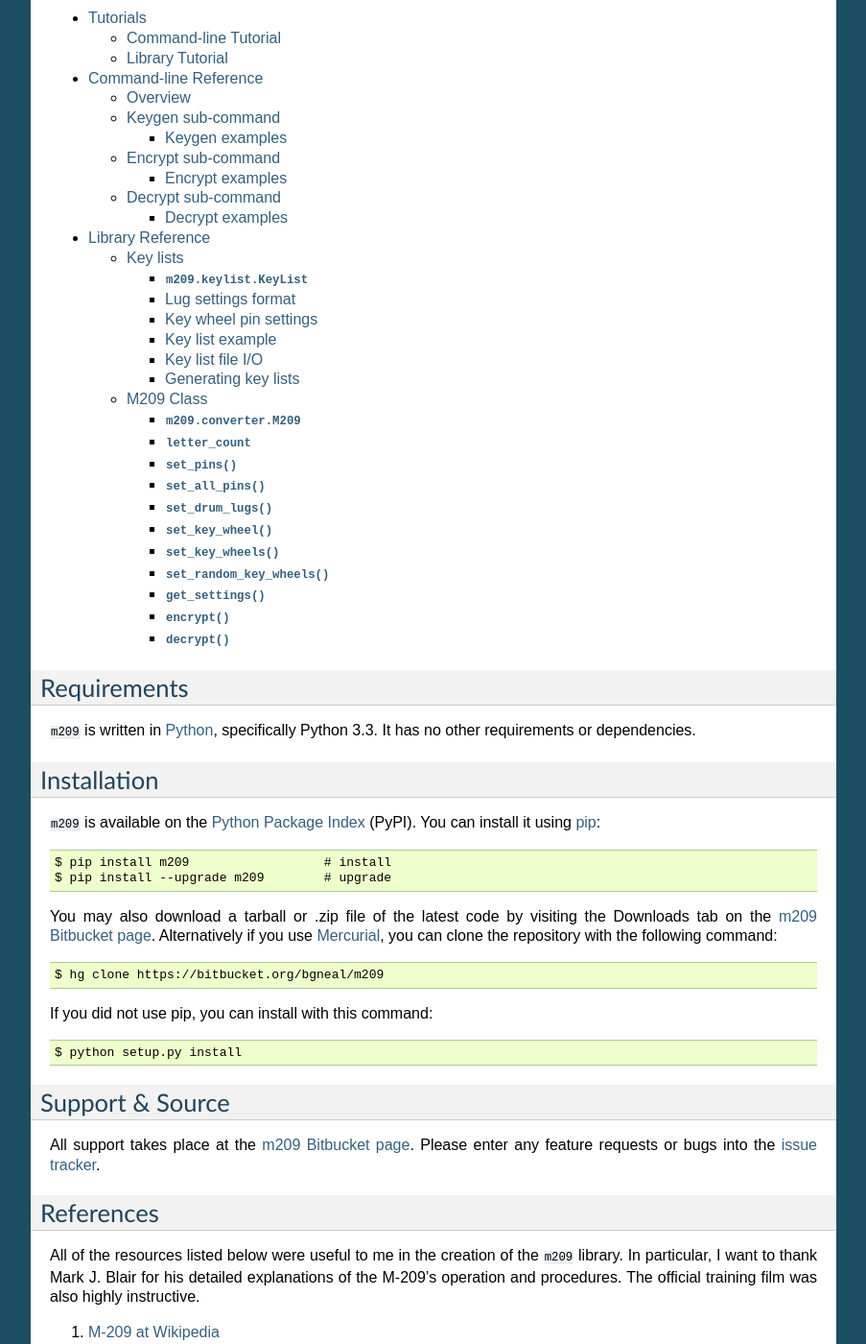
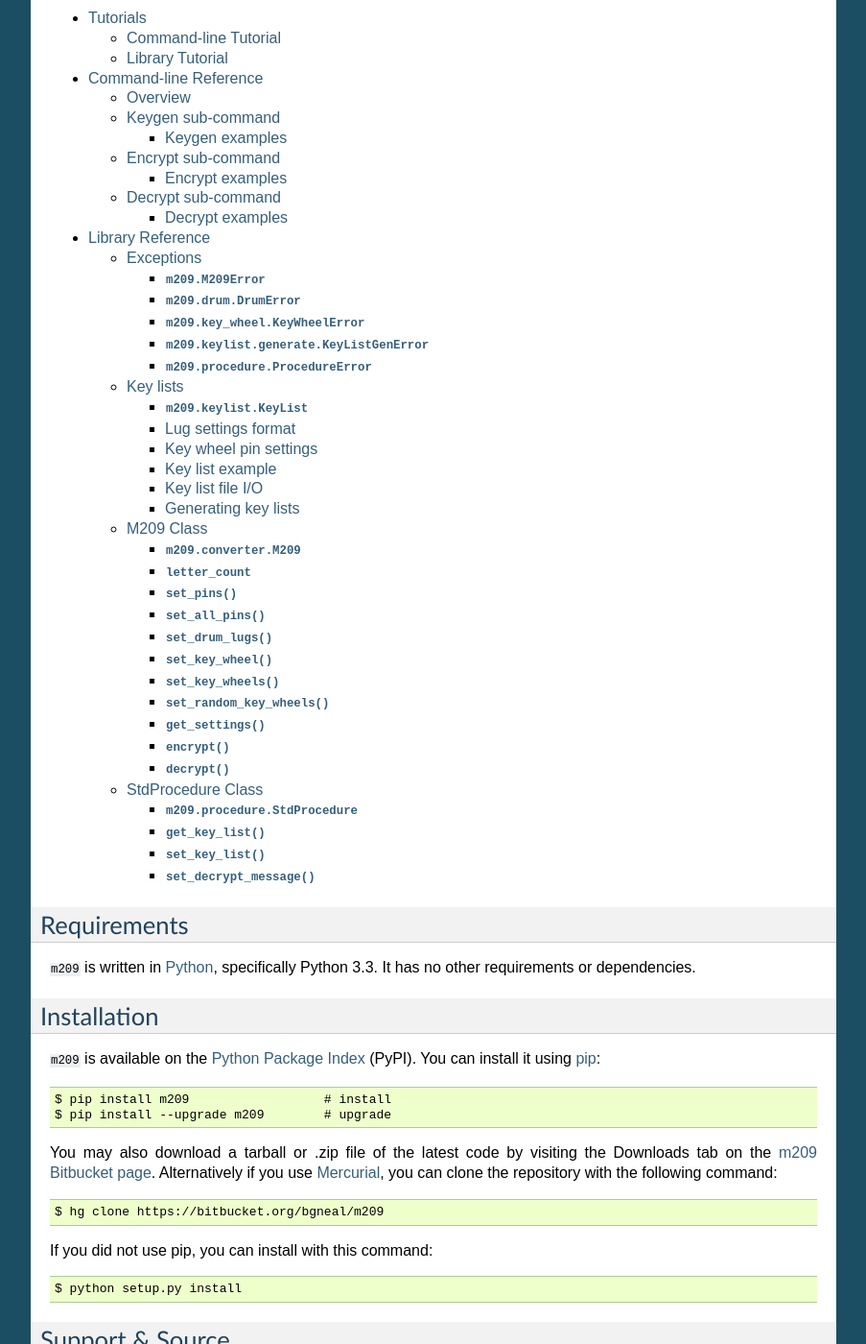
Before and after one commit to gremmie/m209, a Sphinx documentation site: the page built from docs/index.rst, in a window 1280 px wide and 1400 px high, scrolled down 694 px. Shown: the whole window at 96% size, without its empty margins (198-1101 px from the left). Built offline with Sphinx 7.4.7, drawn with Linux system fonts in a browser that asks for light colours; some of the changed lines change nothing that is shown.

Commit message:
Added docs for StdProcedure and exceptions.

```diff
--- /dev/null
+++ b/docs/exceptions.rst
@@ -0,0 +1,30 @@
+Exceptions
+==========
+
+The ``m209`` library defines an exception hierarchy, rooted at the
+``M209Error`` class. These exceptions are briefly described below.
+
+.. class:: m209.M209Error()
+
+   The base exception in the hierarchy. It inherits from the built in
+   Python ``Exception`` class.
+
+.. class:: m209.drum.DrumError()
+
+   Inherits from :class:`~m209.M209Error`. This is an internal exception, used
+   to report drum related errors.
+
+.. class:: m209.key_wheel.KeyWheelError()
+
+   Inherits from :class:`~m209.M209Error`. This is an internal exception, used
+   to report key wheel related errors.
+
+.. class:: m209.keylist.generate.KeyListGenError()
+
+   Inherits from :class:`~m209.M209Error`. This is public exception, used
+   to report errors during the key list generation process.
+
+.. class:: m209.procedure.ProcedureError()
+
+   Inherits from :class:`~m209.M209Error`. This is public exception, used
+   to report errors during :class:`~m209.procedure.StdProcedure` operations.
--- a/docs/index.rst
+++ b/docs/index.rst
@@ -80,6 +80,8 @@
 All support takes place at the `m209 Bitbucket page`_. Please enter any
 feature requests or bugs into the `issue tracker`_.
 
+.. _references-label:
+
 References
 ----------
 
--- a/docs/library.rst
+++ b/docs/library.rst
@@ -8,5 +8,7 @@
 .. toctree::
    :maxdepth: 3
 
+   exceptions
    keylist
    m209
+   procedure
--- /dev/null
+++ b/docs/procedure.rst
@@ -0,0 +1,142 @@
+StdProcedure Class
+==================
+
+The ``StdProcedure`` class encapsulates the encrypting and decrypting
+procedures outlined in :ref:`references-label`. In particular, see
+references [5] and [7]. This class takes care of the high level details of
+inserted various message indicators into an encrypted message, and stripping
+them off during decrypt. These message indicators tell the recipient what key
+list and initial key wheel settings to use when configuring their M-209 for
+decrypt.
+
+.. class:: m209.procedure.StdProcedure([m_209=None[, key_list=None]])
+
+   :param m_209: an instance of a :class:`~m209.converter.M209` can optionally be
+      provided to the procedure object. If ``None`` the procedure object
+      will create one for internal use.
+   :param key_list: an instance of a :class:`~m209.keylist.KeyList` can be
+      provided if known ahead of time. Before an encrypt or decrypt operation
+      can be performed, a key list must be provided. This can be done after
+      object creation via :meth:`set_key_list`. Note that the ``letter_check``
+      attribute of the :class:`~m209.keylist.KeyList` is not accessed by the
+      procedure object, and can be ``None`` if not known.
+
+Before an :meth:`encrypt` operation can be performed, a valid key list must be
+installed, either during procedure object construction, or by the
+:meth:`set_key_list` method.
+
+Decrypt operations are performed in a 3-step process.
+
+#. First, a call to the :meth:`set_decrypt_message` method passes the message
+   to be decrypted to the procedure and establishes the parameters to be used
+   for the actual :meth:`decrypt` operation. These decrypt parameters are
+   returned to the caller.
+
+#. The caller can examine the decrypt parameters to determine which key list
+   must be installed before a successful :meth:`decrypt` operation can be
+   carried out. The caller may call :meth:`get_key_list` to examine the
+   currently installed key list. It is up to the caller to obtain the required
+   key list and install it with :meth:`set_key_list`, if necessary. This is
+   done by ensuring the installed key list indicator matches the
+   ``key_list_ind`` field of the decrypt parameters.
+
+#. Finally :meth:`decrypt` can be called. If the procedure does not have the
+   key list necessary to decrypt the message, a ``ProcedureError`` is
+   raised.
+
+``StdProcedure`` objects have the following methods:
+
+   .. method:: get_key_list()
+
+      :returns: the currently installed :class:`~m209.keylist.KeyList` object
+         or ``None`` if one has not been set
+
+   .. method:: set_key_list(key_list)
+
+      Establishes the :class:`~m209.keylist.KeyList` to be used for future
+      :meth:`encrypt` and :meth:`decrypt` operations
+
+      :param key_list: the new :class:`~m209.keylist.KeyList` to use
+
+   .. method:: encrypt(plaintext[, spaces=True[, ext_msg_ind=None[, sys_ind=None]]])
+      :noindex:
+
+      Encrypts a plaintext message using the installed
+      :class:`~m209.keylist.KeyList` and by following the standard procedure.
+      The encrypted text with the required message indicators are returned as
+      a string.
+
+      :param plaintext: the input string to be encrypted
+      :param spaces: if ``True``, space characters in the input plaintext are
+         allowed and will be replaced with ``Z`` characters before encrypting
+      :param ext_msg_ind: this is the external message indicator, which, if
+         supplied, must be a valid 6-letter string of key wheel settings. If not
+         supplied, one will be generated randomly.
+      :param sys_ind: this is the system indicator, which must be a string of length
+         1 in the range ``A`` - ``Z``, inclusive. If ``None``, one is chosen at random.
+      :returns: the encrypted text with the required message indicators
+      :raises ProcedureError: if the procedure does not have
+         a :class:`~m209.keylist.KeyList` or the input indicators are invalid
+
+   .. method:: set_decrypt_message(msg)
+
+      Prepare to decrypt the supplied message.
+
+      :param msg: the messsage to decrypt. The message can be grouped into
+         5-letter groups separated by spaces or accepted without spaces.
+      :returns: a ``DecryptParams`` named tuple to the caller (see below)
+
+      The ``DecryptParams`` named tuple has the following attributes:
+
+      * ``sys_ind`` - the system indicator
+      * ``ext_msg_ind`` - the external message indicator
+      * ``key_list_ind`` - the key list indicator
+      * ``ciphertext`` - the cipher text with all indicators removed
+
+      The caller should ensure the procedure instance has the required
+      :class:`~m209.keylist.KeyList` before calling :meth:`decrypt`. The
+      ``key_list_ind`` attribute of the returned ``DecryptParams`` named tuple
+      identifies the key list that should be installed with
+      :meth:`set_key_list`.
+
+   .. method:: decrypt()
+      :noindex:
+
+      Decrypt the message set in a previous :meth:`set_decrypt_message` call. The
+      resulting plaintext is returned as a string.
+
+      :returns: the decrypted plaintext as a string
+      :raises ProcedureError: if the procedure instance has not been
+         previously configured with the required :class:`~m209.keylist.KeyList`
+         via :meth:`set_key_list`
+
+Here is a simple interactive example of performing an encrypt operation. Here
+we choose a random key list from our key list file, and use random indicators:
+
+>>> from m209.keylist.config import read_key_list
+>>> from m209.procedure import StdProcedure
+>>>
+>>> key_list = read_key_list('m209keys.cfg')
+>>> proc = StdProcedure(key_list=key_list)
+>>> ct = proc.encrypt('ORDER THE PIZZA AT TWELVE HUNDRED HOURS')
+>>> ct
+'YYGBM ENNHT VBMTJ PEEFV JWLUU PAFTS VOHEA QEPEQ OKVUA XDAUX YYGBM ENNHT'
+>>>
+
+The first and last two groups of this message contain the indicators. Here we
+can see the system indicator was ``Y``, the external message indicator is
+``GBMENN``, and the key list indicator is ``HT``.
+
+An example session for decrypting the above message might look like:
+
+>>> proc = StdProcedure()
+>>> ct = 'YYGBM ENNHT VBMTJ PEEFV JWLUU PAFTS VOHEA QEPEQ OKVUA XDAUX YYGBM ENNHT'
+>>> params = proc.set_decrypt_message(ct)
+>>> params
+DecryptParams(sys_ind='Y', ext_msg_ind='GBMENN', key_list_ind='HT', ciphertext='VBMTJ PEEFV JWLUU PAFTS VOHEA QEPEQ OKVUA XDAUX')
+>>> key_list = read_key_list('m209keys.cfg', params.key_list_ind)
+>>> proc.set_key_list(key_list)
+>>> pt = proc.decrypt()
+>>> pt
+'ORDER THE PI  A AT TWELVE HUNDRED HOURS '
+>>>
```
